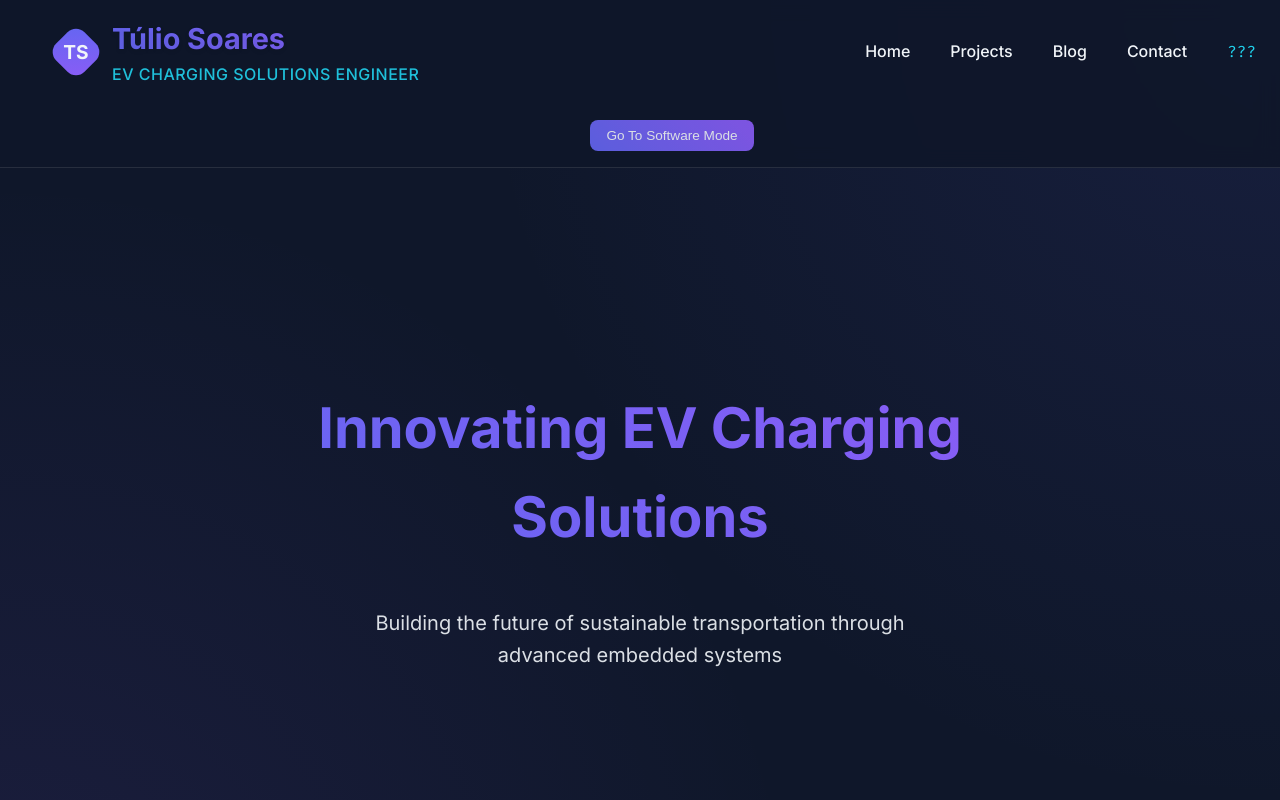
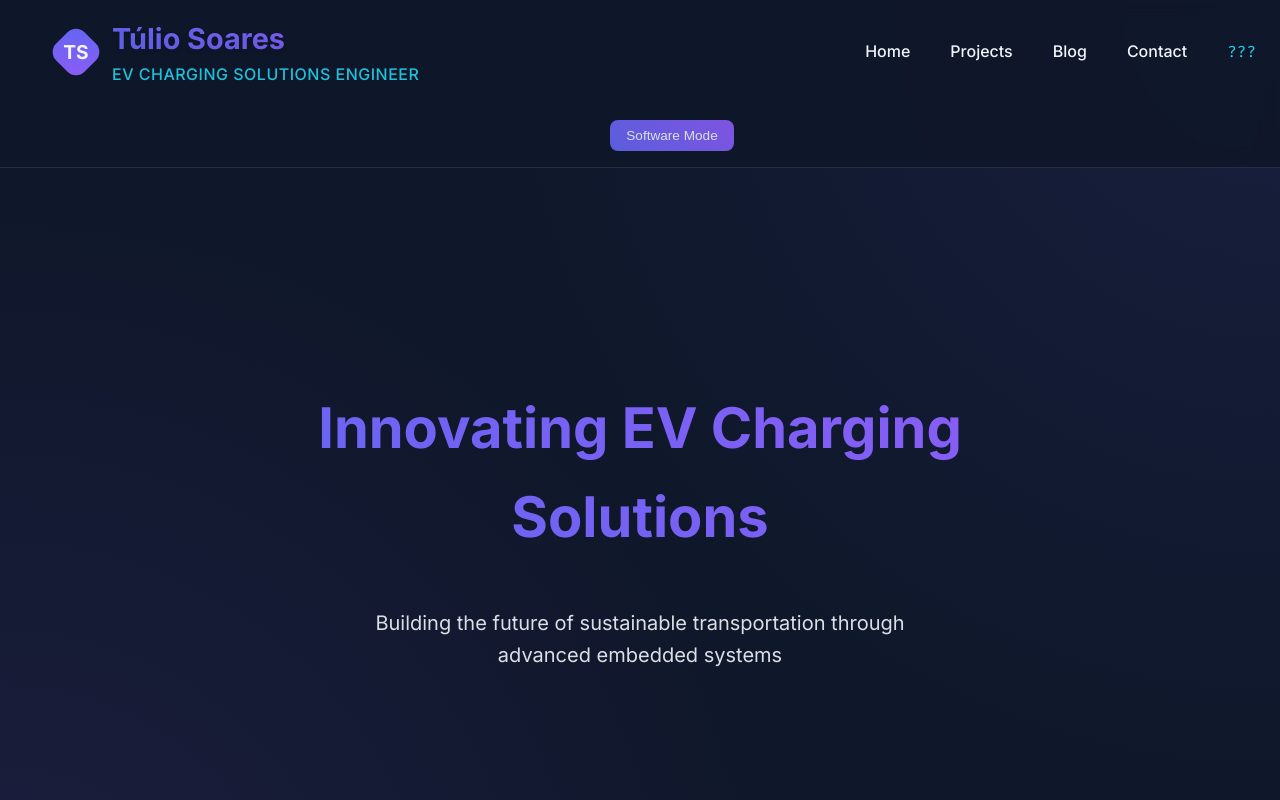
Before and after one commit to tuliosbhz/tuliosbhz.github.io, a website: page index.html in a window 1280 px wide. Shown: the top 800 px of the page. Drawn offline with Linux system fonts and the light colour scheme.

Commit message:
Switch button changed Names

```diff
--- a/index.html
+++ b/index.html
@@ -31,7 +31,7 @@
                 </ul>
             </nav>
         </div>
-        <button id="changeThemeButton">Go To Software Mode</button>
+        <button id="changeThemeButton">Software Mode</button>
     </header>
 
     <main>
```
